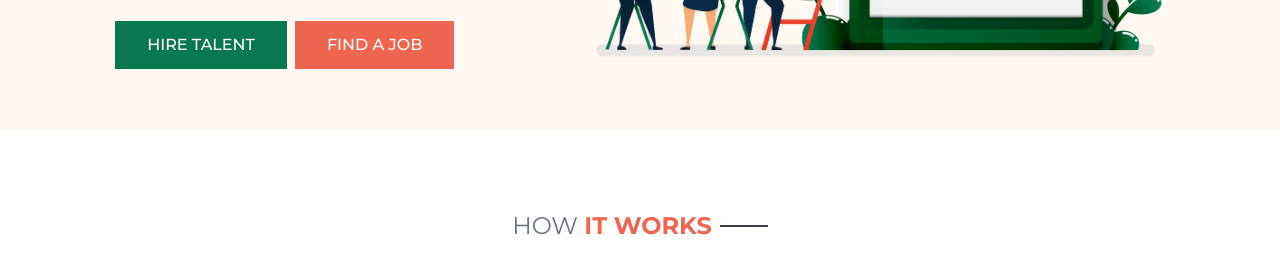
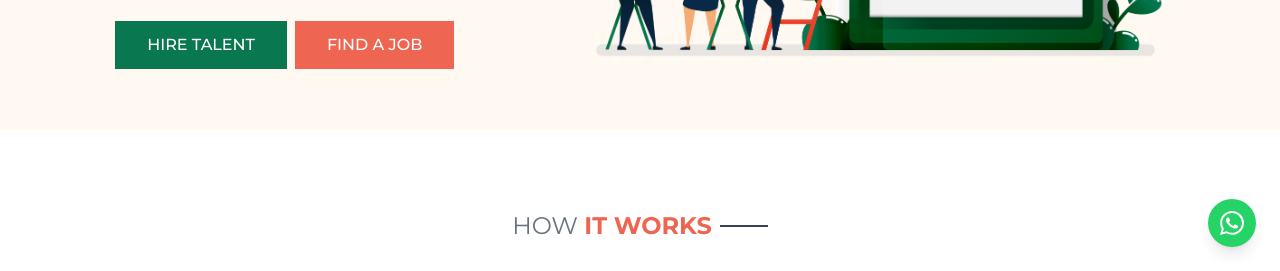
Before and after one commit to naive-nikhil/hirenest-website, an Astro site: page / in a window 1280 px wide. Shown: the part 529-800 px from the top of the page. Built offline with nearby package versions, Linux system fonts and the light colour scheme; Astro itself is replaced by a stand-in of ours.

Commit message:
Final changes 13-05-2025

```diff
--- /dev/null
+++ b/src/components/WhatsAppChat.astro
@@ -0,0 +1,24 @@
+---
+// You can customize these values
+const phoneNumber = "+61422488865"; // Replace with your WhatsApp number
+const message = "Hello! I'd like to know more about Hirenest."; // Default message
+---
+
+<a
+  href={`https://wa.me/${phoneNumber}?text=${encodeURIComponent(message)}`}
+  target="_blank"
+  rel="noopener noreferrer"
+  class="fixed bottom-6 right-6 bg-[#25D366] p-3 rounded-full shadow-lg hover:scale-110 transition-transform duration-300 z-50 cursor-pointer"
+  aria-label="Chat on WhatsApp"
+>
+  <svg
+    xmlns="http://www.w3.org/2000/svg"
+    viewBox="0 0 24 24"
+    class="w-6 h-6 text-white"
+    fill="currentColor"
+  >
+    <path
+      d="M17.472 14.382c-.297-.149-1.758-.867-2.03-.967-.273-.099-.471-.148-.67.15-.197.297-.767.966-.94 1.164-.173.199-.347.223-.644.075-.297-.15-1.255-.463-2.39-1.475-.883-.788-1.48-1.761-1.653-2.059-.173-.297-.018-.458.13-.606.134-.133.298-.347.446-.52.149-.174.198-.298.298-.497.099-.198.05-.371-.025-.52-.075-.149-.669-1.612-.916-2.207-.242-.579-.487-.5-.669-.51-.173-.008-.371-.01-.57-.01-.198 0-.52.074-.792.372-.272.297-1.04 1.016-1.04 2.479 0 1.462 1.065 2.875 1.213 3.074.149.198 2.096 3.2 5.077 4.487.709.306 1.262.489 1.694.625.712.227 1.36.195 1.871.118.571-.085 1.758-.719 2.006-1.413.248-.694.248-1.289.173-1.413-.074-.124-.272-.198-.57-.347m-5.421 7.403h-.004a9.87 9.87 0 01-5.031-1.378l-.361-.214-3.741.982.998-3.648-.235-.374a9.86 9.86 0 01-1.51-5.26c.001-5.45 4.436-9.884 9.888-9.884 2.64 0 5.122 1.03 6.988 2.898a9.825 9.825 0 012.893 6.994c-.003 5.45-4.437 9.884-9.885 9.884m8.413-18.297A11.815 11.815 0 0012.05 0C5.495 0 .16 5.335.157 11.892c0 2.096.547 4.142 1.588 5.945L.057 24l6.305-1.654a11.882 11.882 0 005.683 1.448h.005c6.554 0 11.89-5.335 11.893-11.893a11.821 11.821 0 00-3.48-8.413z"
+    ></path>
+  </svg>
+</a>
--- a/src/pages/index.astro
+++ b/src/pages/index.astro
@@ -6,6 +6,7 @@
 import Process from "../components/Process.astro";
 import Serve from "../components/Serve.astro";
 import Ready from "../components/Ready.astro";
+import WhatsAppChat from "../components/WhatsAppChat.astro";
 ---
 
 <MainLayout title="Hirenest - Where Jobs Find People">
@@ -15,4 +16,5 @@
   <Choose />
   <Ready />
   <Newsletter />
+  <WhatsAppChat />
 </MainLayout>
--- a/src/utils/version.js
+++ b/src/utils/version.js
@@ -1 +1 @@
-export const BUILD_VERSION = '1741855045678';
+export const BUILD_VERSION = '1741856942570';
```
